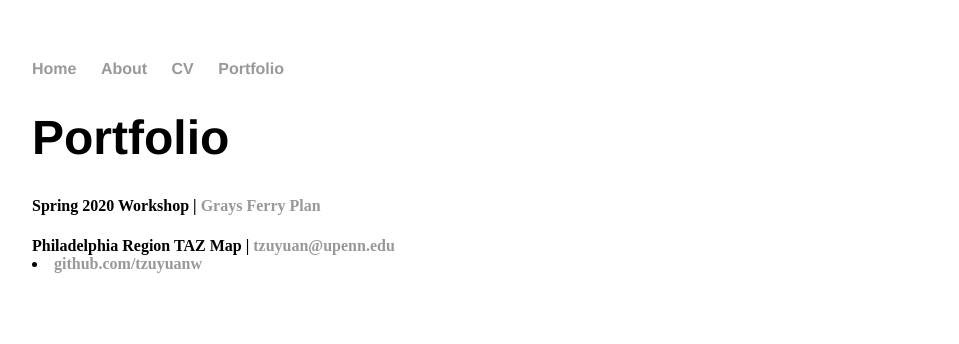
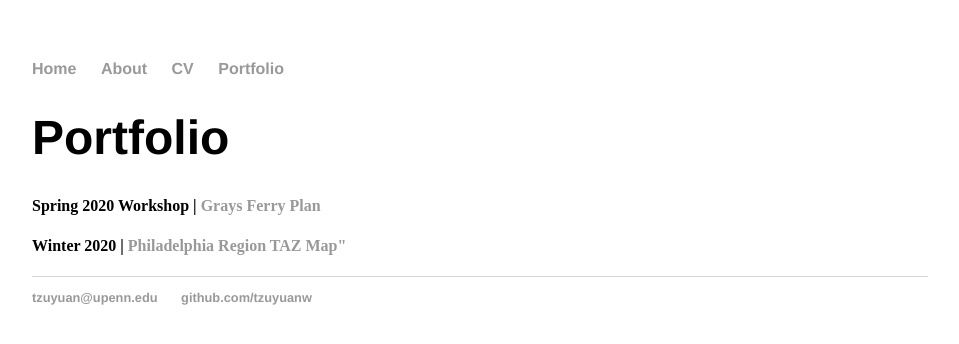
Before and after one commit to tzuyuanw/tzuyuanw.github.io, a Jekyll site: the page built from blog/index.html, in a window 1280 px wide. Shown: the top 344 px of the page, without its empty margins (160-1119 px from the left). Built offline with Jekyll 4.4.1, drawn with Linux system fonts in a browser that asks for light colours.

Commit message:
Update index.html

```diff
--- a/blog/index.html
+++ b/blog/index.html
@@ -5,7 +5,7 @@ title: Portfolio
 	<h1>{{ page.title }}</h1>
 <div class ="blurb">
 	<h4>Spring 2020 Workshop | <a href="/blog/graysferryplan" title="Grays Ferry Plan">Grays Ferry Plan</a></h4>
-	<h4>Philadelphia Region TAZ Map | <a href="/blog/phltazmap" title="
+	<h4>Winter 2020 | <a href="/blog/phltazmap" title="Philadelphia Region TAZ Map">Philadelphia Region TAZ Map"</a></h4>
 
 
 
```
